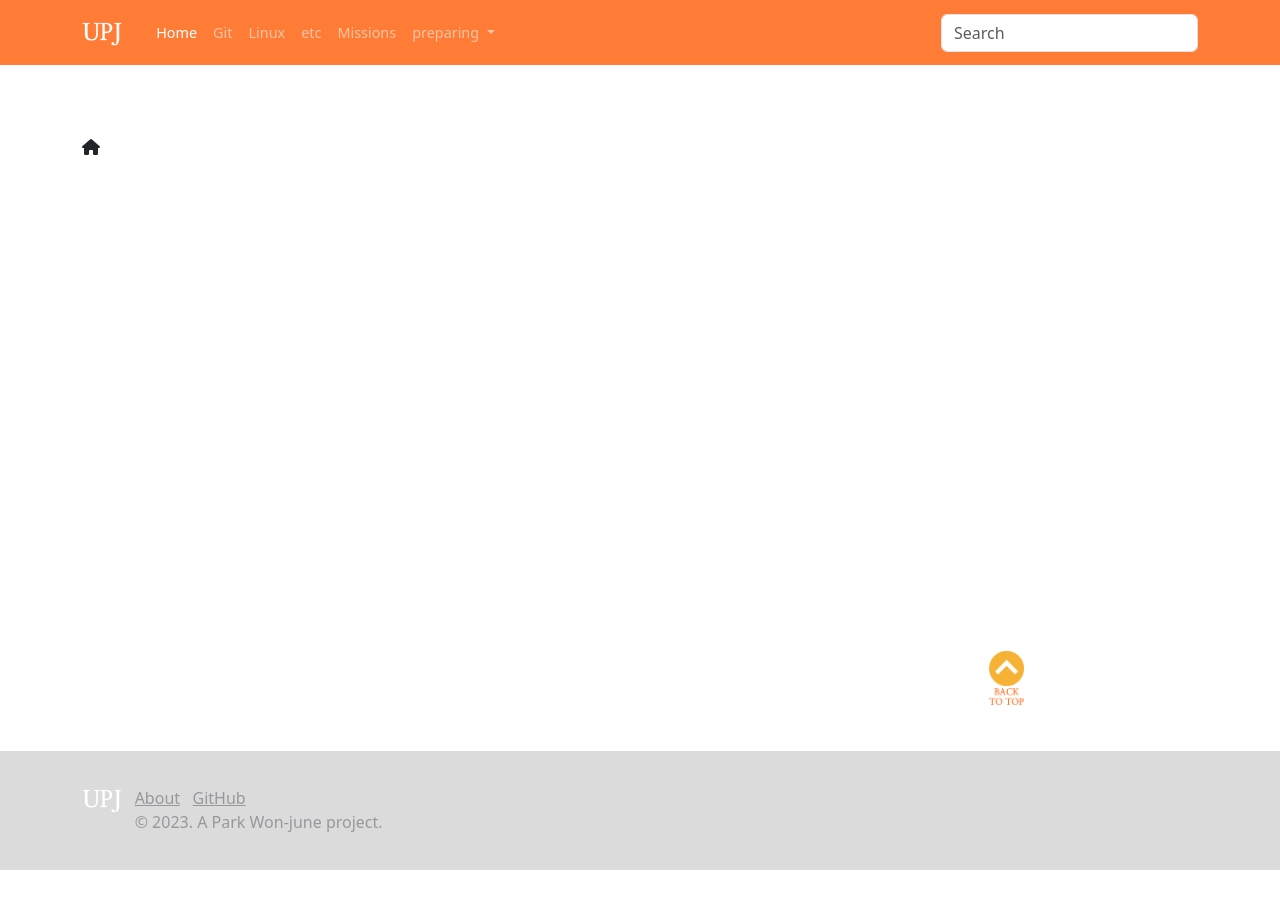
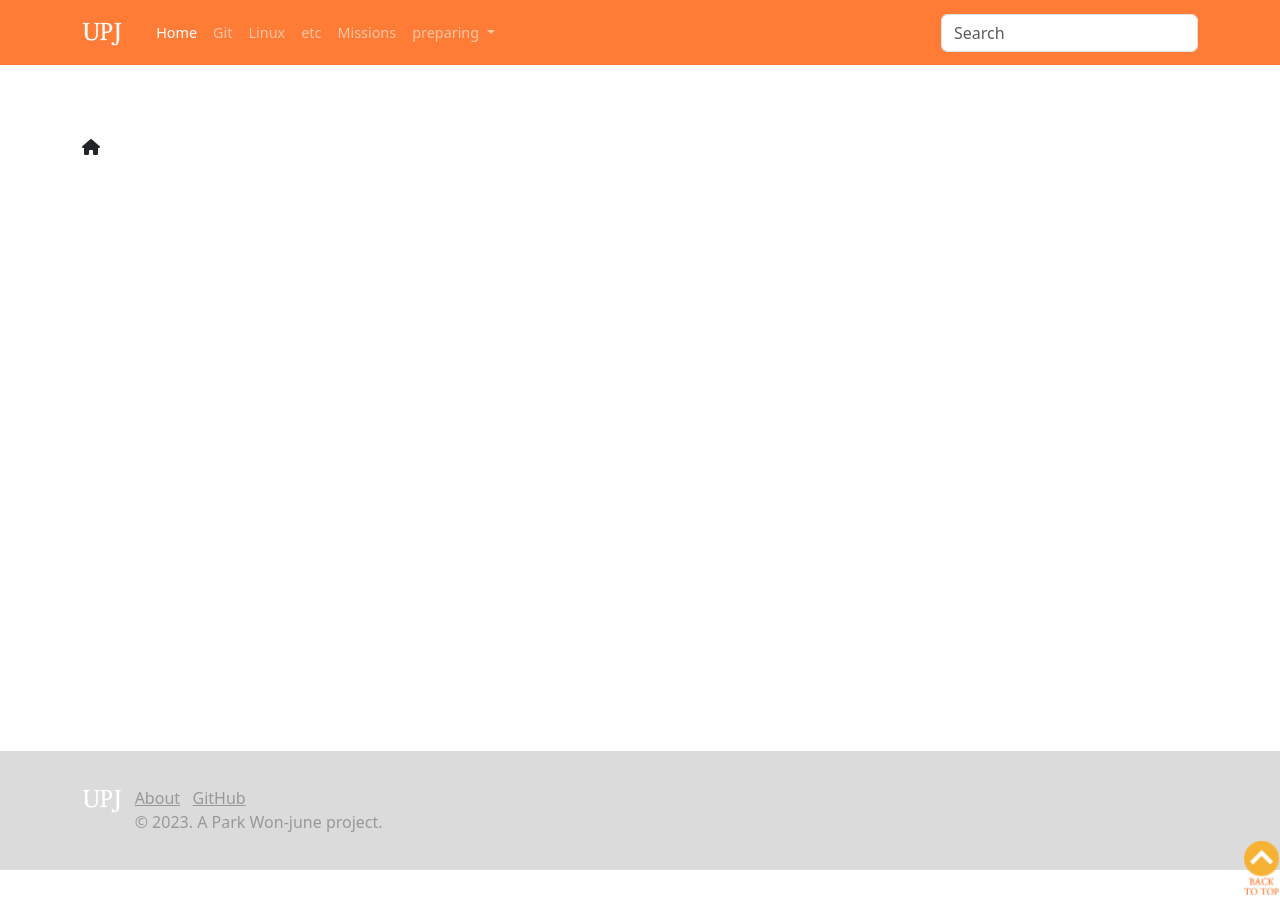
Before and after one commit to upj53/upj53.github.io, a Jekyll site: the page built from index.md, in a window 1280 px wide. Built offline with Jekyll 4.4.1, drawn with Linux system fonts in a browser that asks for light colours; nearby versions of some CDN libraries.

Commit message:
backtotop fixed

```diff
--- a/_layouts/upj_design.html
+++ b/_layouts/upj_design.html
@@ -121,7 +121,7 @@
 
 <!-----Footer----->
 <div id="backtotop">
-  <a href="#top" style="position:absolute; top:0; right:20%; ">
+  <a href="#top" style="position:fixed; bottom:5px; right:1px; ">
     <img src="/assets/homepage/back-to-top.png" style="width:35px; height:auto;"/>
   </a>
 </div>
```
